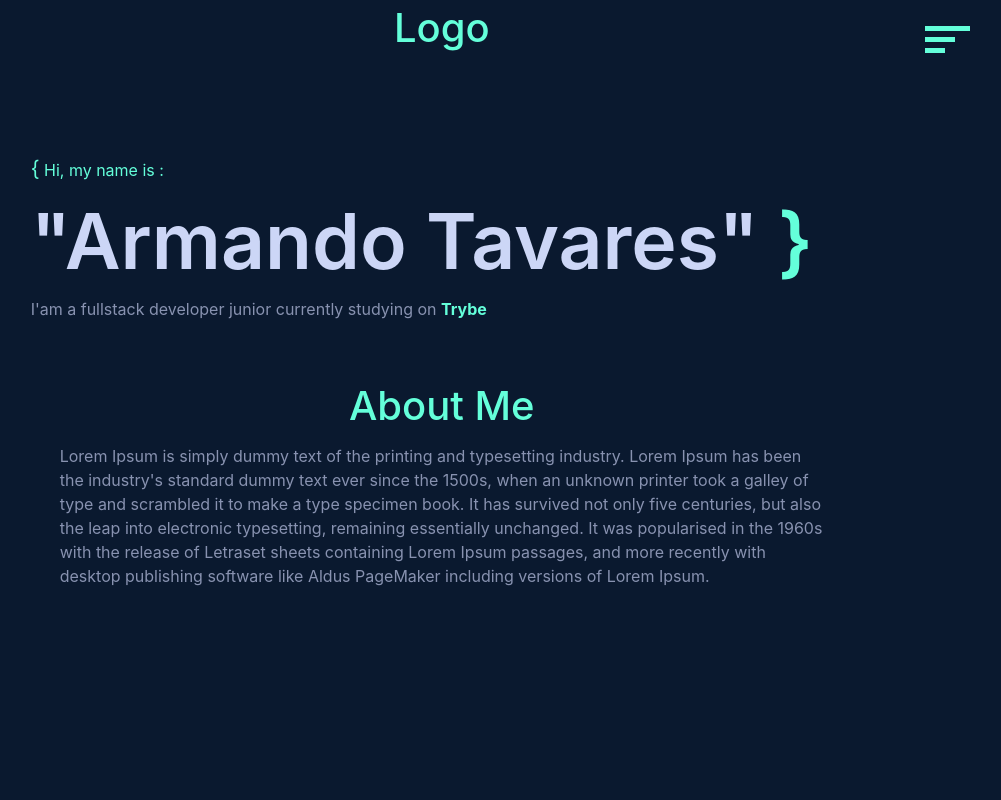
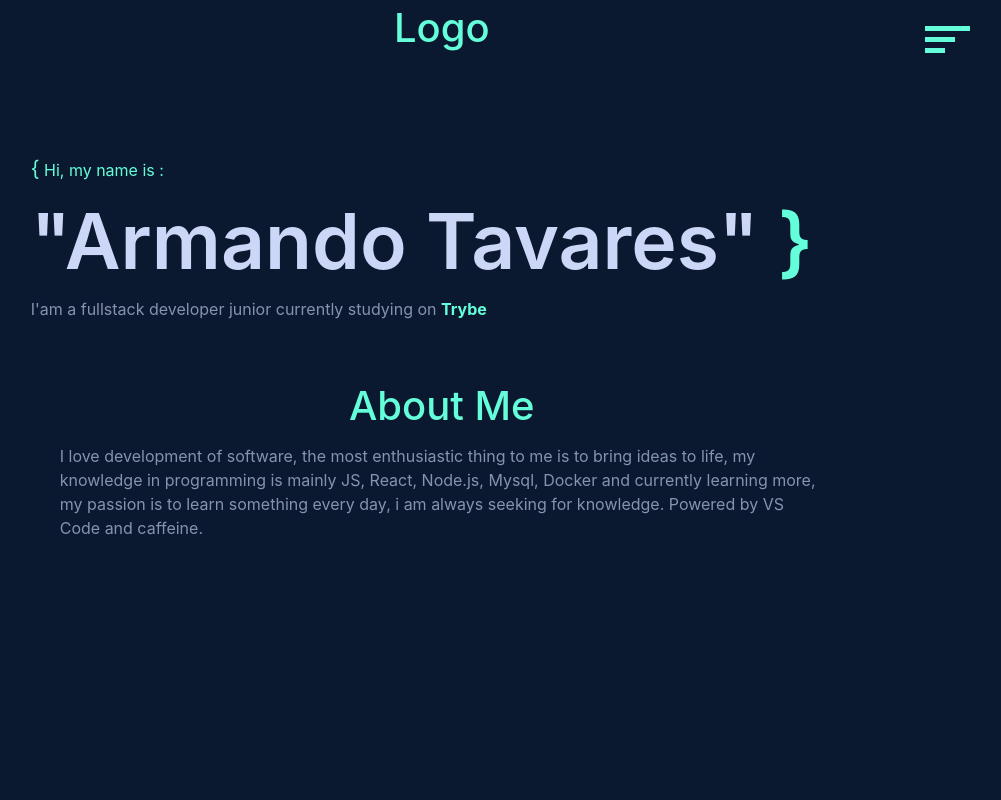
Before and after one commit to arctavares/MyPortfolio, a React (Create React App) app: page /#/ in a window 1280 px wide. Shown: the top 800 px of the page, without its empty margins (195-1196 px from the left). Built offline with nearby package versions, Linux system fonts and the light colour scheme.

Commit message:
feat: add my about text

```diff
--- a/src/components/About.jsx
+++ b/src/components/About.jsx
@@ -1,17 +1,16 @@
 import React from 'react';
 import '../css/About.css';
 
-export default function About () {
-    return (
-        <div className="aboutContainer">
-            <h1 className="subTitle">About Me</h1>
-            <p className='aboutText'>
-                Lorem Ipsum is simply dummy text of the printing and typesetting industry.
-                Lorem Ipsum has been the industry's standard dummy text ever since the 1500s,
-                when an unknown printer took a galley of type and scrambled it to make a type specimen book.
-                It has survived not only five centuries, but also the leap into electronic typesetting, remaining essentially unchanged.
-                It was popularised in the 1960s with the release of Letraset sheets containing Lorem Ipsum passages, and more recently with
-                desktop publishing software like Aldus PageMaker including versions of Lorem Ipsum.</p>
-        </div>
-    )
-};
+export default function About() {
+  return (
+    <div className='aboutContainer'>
+      <h1 className='subTitle'>About Me</h1>
+      <p className='aboutText'>
+        I love development of software, the most enthusiastic thing to me is to bring ideas to life,
+        my knowledge in programming is mainly JS, React, Node.js, Mysql, Docker and currently learning more,
+        my passion is to learn something every day, i am always seeking for knowledge.
+        Powered by VS Code and caffeine.
+      </p>
+    </div>
+  );
+}
```
